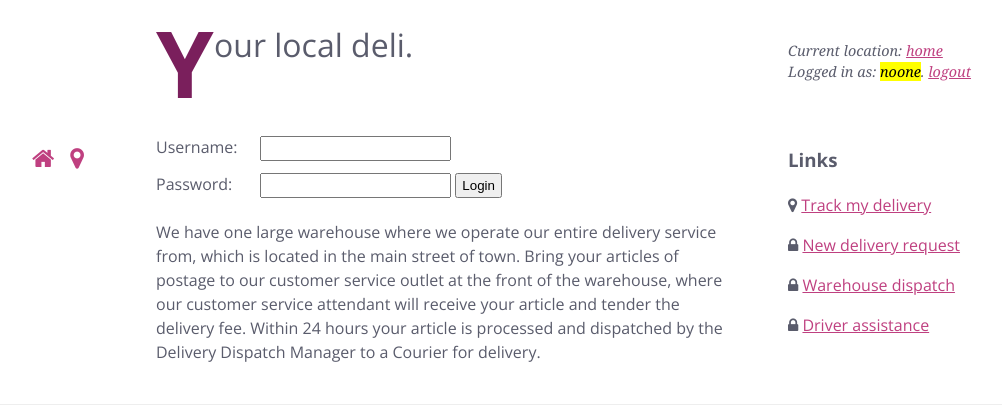
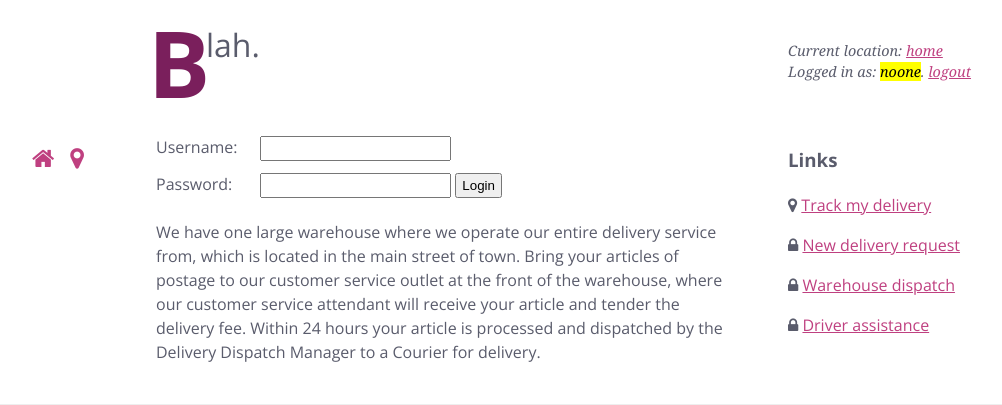
Before and after one commit to xg29763/fa2-xg29763, a Flask app: page / in a window 1280 px wide. Shown: the part 83-488 px from the top of the page, without its empty margins (200-1202 px from the left). Run offline with Flask 2, Linux system fonts and the light colour scheme.

Commit message:
* Updated lfs.html
Signed-off-by: Xander Gonzaga <52269892+xg29763@users.noreply.github.com>

```diff
--- a/templates/lfs.html
+++ b/templates/lfs.html
@@ -6,7 +6,7 @@
 </header>
 <main>
 	<div class="intro">
-		<h1 class="title">Your local deli.</h1>
+		<h1 class="title">Blah.</h1>
 	</div>
 	<div class="account">
         <p class="meta">Current location: <a href="/">home</a><br>
```
